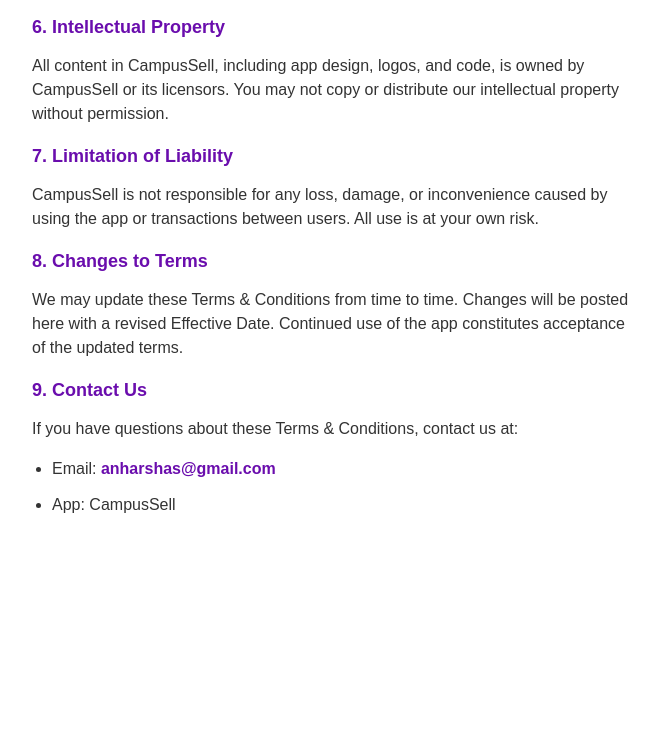
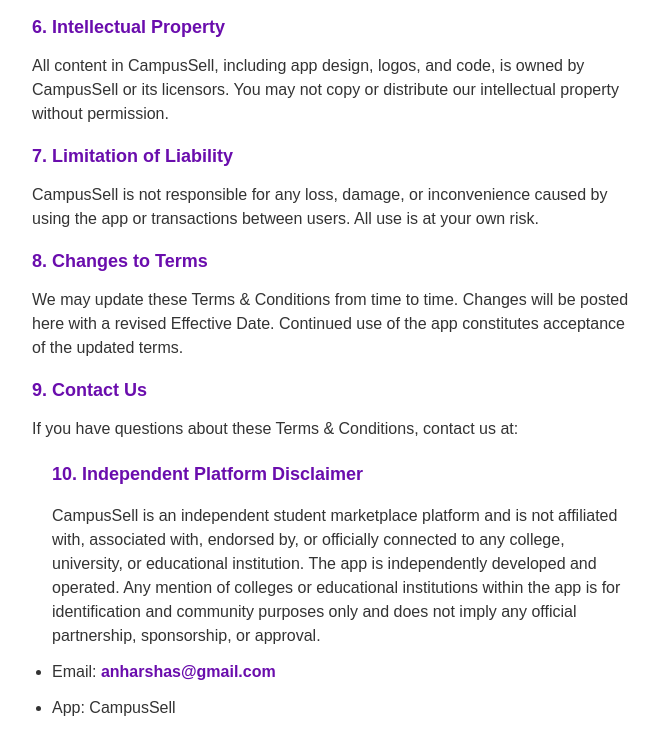
Before and after one commit to anharshas-lgtm/utility, a plain HTML site: page terms.html in a window 1280 px wide. Shown: the part 836-1588 px from the top of the page, without its empty margins (308-967 px from the left). Before the commit the page ends 1385 px from the top, so only its background shows below. Drawn offline with Linux system fonts and the light colour scheme.

Commit message:
Add Independent Platform Disclaimer section to terms

```diff
--- a/terms.html
+++ b/terms.html
@@ -45,6 +45,8 @@
         <h2>9. Contact Us</h2>
         <p>If you have questions about these Terms & Conditions, contact us at:</p>
         <ul>
+        <h2>10. Independent Platform Disclaimer</h2>
+<p>CampusSell is an independent student marketplace platform and is not affiliated with, associated with, endorsed by, or officially connected to any college, university, or educational institution. The app is independently developed and operated. Any mention of colleges or educational institutions within the app is for identification and community purposes only and does not imply any official partnership, sponsorship, or approval.</p>
             <li>Email: <strong>anharshas@gmail.com</strong></li>
             <li>App: CampusSell</li>
         </ul>
```
